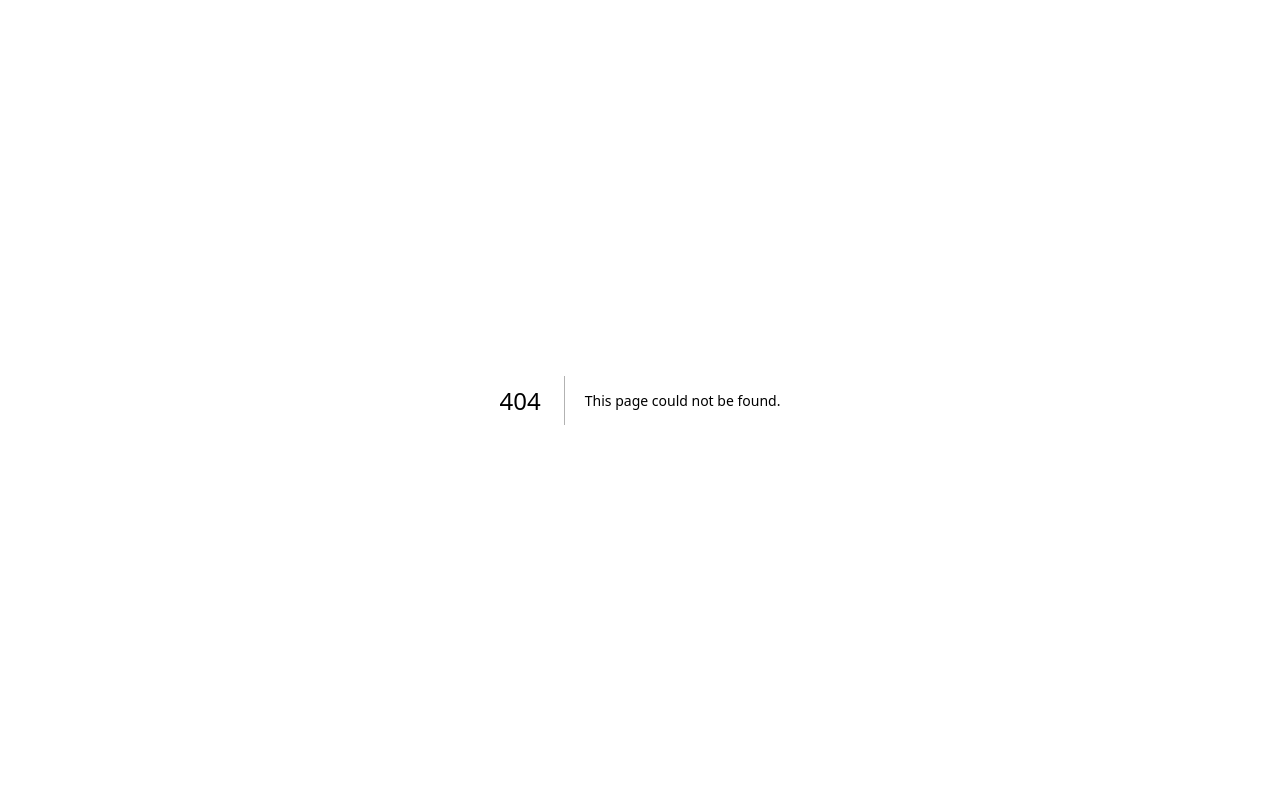
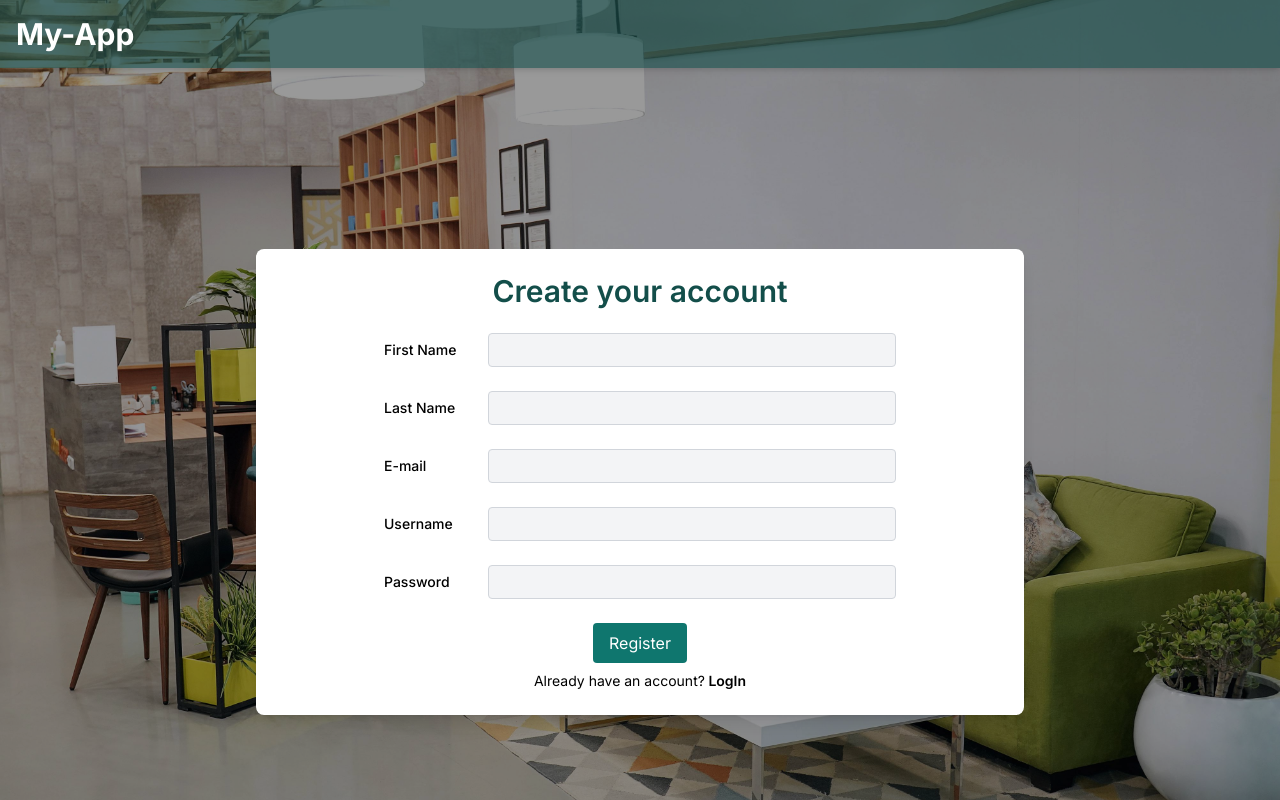
Before and after one commit to angelmaria831/my-app, a Next.js app: page /signup in a window 1280 px wide. Before the commit this address had no page. Built offline with nearby package versions, Linux system fonts and the light colour scheme.

Commit message:
Signup - Page - Profile

```diff
--- /dev/null
+++ b/src/app/api/users/signup/route.ts
@@ -0,0 +1,54 @@
+import {connect} from "@/dbConfig/db";
+import User from "@/models/userModel";
+import { NextRequest, NextResponse } from "next/server";
+import bcryptjs from "bcryptjs";
+
+
+
+async function POST(request : NextRequest) : Promise<NextResponse> {
+    try{
+        await connect();
+        const reqBody = await request.json()
+        const {fname, lname, email, username, password} = reqBody
+        console.log({reqBody})
+        if(!fname || !lname || !email || !username || !password)
+            return NextResponse.json(
+                { error: `Bad Request` },
+                { status: 400 })
+
+        //check if user exists
+        const user = await User.findOne({username, email})
+
+        if(user)
+            return NextResponse.json(
+                    {error : "User already exists"},
+                    {status : 400})
+
+        //hash password
+        const salt = await bcryptjs.genSalt(10)
+        const hashedPassword = await bcryptjs.hash(password, salt)
+
+        //create User
+        const newUser = await new User({
+                                    fname,
+                                    lname,
+                                    username,
+                                    email,
+                                    password : hashedPassword
+                                }).save()
+
+        return NextResponse.json(
+                {message : "User created Successfully",
+                success : true,
+                newUser},
+                {status :201})
+
+    }catch(error : any){
+        return NextResponse.json(
+            {error : error.message},
+            {status : 500}
+        )
+    }
+}
+
+export {POST}
--- /dev/null
+++ b/src/app/signup/page.tsx
@@ -0,0 +1,156 @@
+"use client";
+
+import Link from "next/link";
+import React, { useState, FormEvent } from "react";
+import { useRouter } from "next/navigation";
+import axios from "axios";
+import Image from "next/image";
+
+export default function SignUpPage() {
+
+    const router = useRouter();
+    const [user, setUser] = useState({
+        fname: "",
+        lname: "",
+        email: "",
+        username: "",
+        password: "",
+
+    })
+
+    const [loading, setLoading] = React.useState(false)
+    const [errorMessage, setErrorMessage] = useState<string>('');
+
+    const onSignUp = async (e: FormEvent) => {
+
+        e.preventDefault();
+        setErrorMessage('');
+
+        try {
+            setLoading(true);
+
+            const response = await axios.post(`/api/users/signup`, user);
+
+            if(response.status === 201) router.push(`/login`)
+            else throw Error(`Signup Failed : ${response.data.error}`)
+
+        } catch (error: any) {
+            setErrorMessage(error.response?.data?.error || `Signup Failed`)
+        } finally {
+            setLoading(false)
+        }
+    }
+
+    return (
+
+        <div className="min-h-screen flex flex-col ">
+            <Image
+                src="/background-image.jpg"
+                alt="Background Image"
+                fill
+                style={{objectFit:"cover"}}
+                quality={100}
+                className="pointer-events-none"
+            />
+            <div className="absolute inset-0 bg-black bg-opacity-40 flex flex-col">
+                <nav className="bg-teal-900 bg-opacity-60 shadow-md ">
+                    <div className="container mx-auto px-4 py-4 flex items-center justify-between">
+                        <div className="flex items-center">
+                            <h1 className="text-3xl text-white font-bold">My-App</h1>
+                        </div>
+                    </div>
+                </nav>
+
+                <div className="flex-grow flex items-center justify-center pt-24">
+                    <div className="relative bg-white shadow-lg flex flex-col md:flex-row md:max-w-3xl w-full rounded-lg ">
+                        <div className="md:flex-1 p-6 flex flex-col justify-center items-center overflow-y-auto h-150">
+
+                            <h1 className="text-3xl text-teal-900 font-semibold mb-6">Create your account</h1>
+                            <div className="overflow-y-auto w-full max-w-lg">
+
+                                <form onSubmit={onSignUp} className="space-y-6">
+                                    <div className="flex items-center mb-4">
+                                        <label htmlFor="fname" className="text-sm font-medium mr-2 w-24">First Name</label>
+                                        <input
+                                            type="text"
+                                            id="fname"
+                                            value={user.fname}
+                                            onChange={(e) => setUser({ ...user, fname: e.target.value })}
+                                            required
+                                            className="flex-1 p-1 bg-gray-100 border border-gray-300 rounded w-34"
+                                        />
+                                    </div>
+                                    <div className="flex items-center mb-4">
+                                        <label htmlFor="lname" className="text-sm font-medium mr-2 w-24">Last Name</label>
+                                        <input
+                                            type="text"
+                                            id="lname"
+                                            value={user.lname}
+                                            onChange={(e) => setUser({ ...user, lname: e.target.value })}
+                                            required
+                                            className="flex-1 p-1 bg-gray-100 border border-gray-300 rounded w-34"
+                                        />
+                                    </div>
+                                    <div className="flex items-center mb-4">
+                                        <label htmlFor="email" className="text-sm font-medium mr-2 w-24">E-mail</label>
+                                        <input
+                                            type="email"
+                                            id="email"
+                                            value={user.email}
+                                            onChange={(e) => setUser({ ...user, email: e.target.value })}
+                                            required
+                                            className="flex-1 p-1 bg-gray-100 border border-gray-300 rounded w-34"
+                                        />
+                                    </div>
+                                    <div className="flex items-center mb-4">
+                                        <label htmlFor="username" className="text-sm font-medium mr-2 w-24">Username</label>
+                                        <input
+                                            type="text"
+                                            id="username"
+                                            value={user.username}
+                                            onChange={(e) => setUser({ ...user, username: e.target.value })}
+                                            required
+                                            className="flex-1 p-1 bg-gray-100 border border-gray-300 rounded w-34"
+                                        />
+                                    </div>
+
+                                    <div className="flex items-center mb-4">
+                                        <label htmlFor="password" className="text-sm font-medium mr-2 w-24">Password</label>
+                                        <input
+                                            type='text'
+                                            id="password"
+                                            value={user.password}
+                                            onChange={(e) => setUser({ ...user, password: e.target.value })}
+                                            required
+                                            className="flex-1 p-1 bg-gray-100 border border-gray-300 rounded w-34"
+                                        />
+
+                                    </div>
+                                    {errorMessage && (
+                                    <p className="mt-2 text-sm text-red-600">{errorMessage}</p>
+                                )}
+                                    <div className="flex items-center justify-center">
+                                        <button
+                                            type="submit"
+                                            className={`w-78 py-2 px-4 ${loading ? 'bg-gray-400' : 'bg-teal-700'} text-white rounded hover:bg-teal-900`}
+                                            disabled={loading}
+                                        >
+                                            {loading ? 'Creating Account...' : 'Register'}
+                                        </button>
+                                    </div>
+
+                                </form></div>
+                            <div className="mt-2 text-sm text-black-600">
+                                Already have an account?
+                                <span className="mt-2 text-sm text-black-600 font-semibold hover:underline"> <Link href={`/login`}> LogIn</Link></span>
+                            </div>
+
+                        </div>
+                    </div>
+
+                </div>
+
+            </div>
+        </div>
+    )
+}
```
